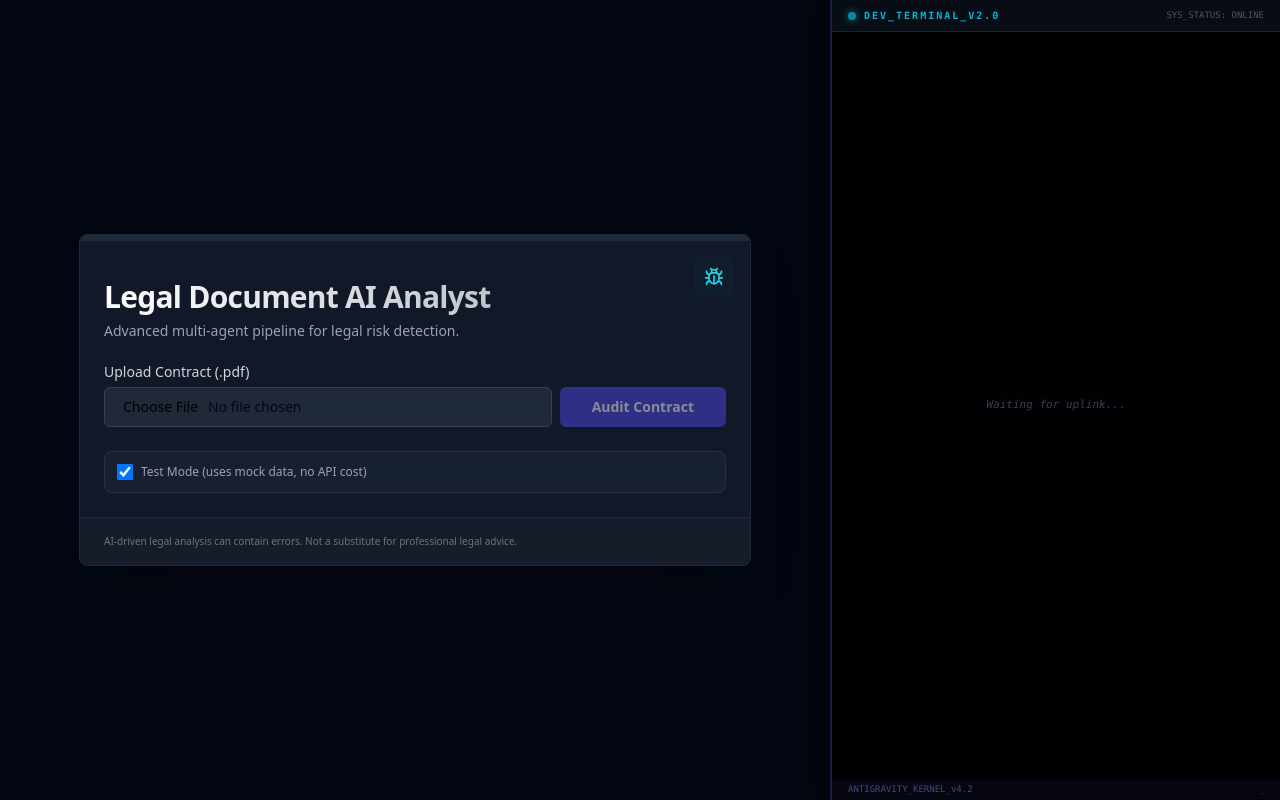
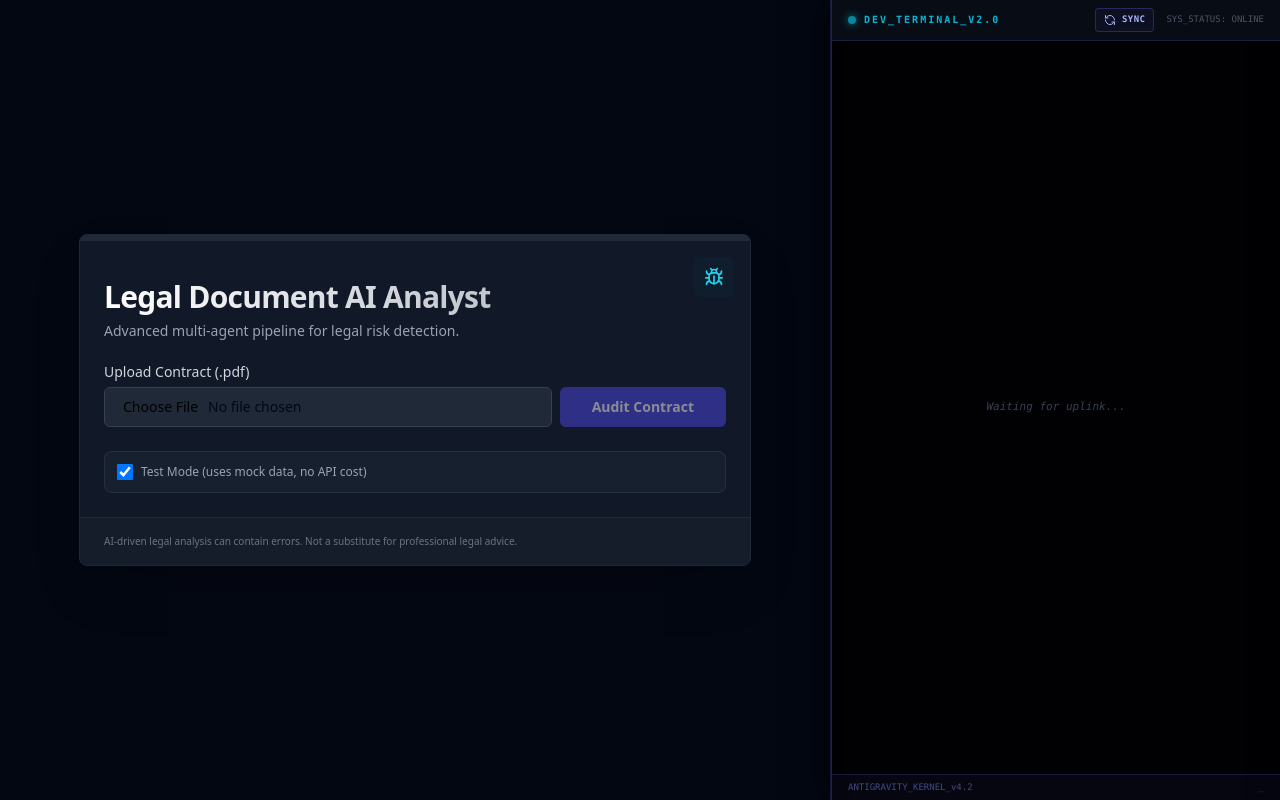
Before and after one commit to yc1838/Legal-Audit-Agent, a React (Vite) app in the folder frontend/: page / in a window 1280 px wide. Built offline with nearby package versions, Linux system fonts and the light colour scheme.

Commit message:
Implement UI-triggered Git sync with Gemini summarization

```diff
--- a/frontend/src/components/DevLogWindow.tsx
+++ b/frontend/src/components/DevLogWindow.tsx
@@ -1,5 +1,6 @@
-import { useEffect, useRef } from "react";
+import { useEffect, useRef, useState } from "react";
 import { cn } from "@/lib/utils";
+import { RefreshCcw, Check, AlertCircle } from "lucide-react";
 
 export interface LogEntry {
     timestamp: string;
@@ -13,6 +14,33 @@ interface DevLogWindowProps {
 
 export function DevLogWindow({ logs }: DevLogWindowProps) {
     const scrollRef = useRef<HTMLDivElement>(null);
+    const [isSyncing, setIsSyncing] = useState(false);
+    const [syncStatus, setSyncStatus] = useState<"idle" | "success" | "error">("idle");
+    const [syncMessage, setSyncMessage] = useState("");
+
+    const handleGitSync = async () => {
+        setIsSyncing(true);
+        setSyncStatus("idle");
+        try {
+            const response = await fetch("http://localhost:8000/api/git/sync", {
+                method: "POST",
+            });
+            const data = await response.json();
+            if (response.ok) {
+                setSyncStatus("success");
+                setSyncMessage(data.message);
+            } else {
+                throw new Error(data.detail || "Sync failed");
+            }
+        } catch (error) {
+            console.error("Git sync error:", error);
+            setSyncStatus("error");
+            setSyncMessage(error instanceof Error ? error.message : "Connection failed");
+        } finally {
+            setIsSyncing(false);
+            setTimeout(() => setSyncStatus("idle"), 5000);
+        }
+    };
 
     useEffect(() => {
         if (scrollRef.current) {
@@ -46,7 +74,33 @@ export function DevLogWindow({ logs }: DevLogWindowProps) {
                         Dev_Terminal_v2.0
                     </span>
                 </div>
-                <div className="text-[9px] text-gray-600">SYS_STATUS: ONLINE</div>
+                <div className="flex items-center space-x-3">
+                    <button
+                        onClick={handleGitSync}
+                        disabled={isSyncing}
+                        className={cn(
+                            "flex items-center space-x-1.5 px-2 py-1 rounded border transition-all active:scale-95 disabled:opacity-50 disabled:pointer-events-none",
+                            syncStatus === "success" ? "border-green-500/50 bg-green-500/10 text-green-400" :
+                                syncStatus === "error" ? "border-red-500/50 bg-red-500/10 text-red-400" :
+                                    "border-indigo-500/30 bg-indigo-500/5 hover:bg-indigo-500/20 text-indigo-300"
+                        )}
+                        title="Sync changes to GitHub"
+                    >
+                        {isSyncing ? (
+                            <RefreshCcw className="w-3 h-3 animate-spin" />
+                        ) : syncStatus === "success" ? (
+                            <Check className="w-3 h-3" />
+                        ) : syncStatus === "error" ? (
+                            <AlertCircle className="w-3 h-3" />
+                        ) : (
+                            <RefreshCcw className="w-3 h-3" />
+                        )}
+                        <span className="text-[9px] font-bold uppercase tracking-wider">
+                            {isSyncing ? "Syncing..." : syncStatus === "success" ? "Synced" : syncStatus === "error" ? "Failed" : "Sync"}
+                        </span>
+                    </button>
+                    <div className="text-[9px] text-gray-600">SYS_STATUS: ONLINE</div>
+                </div>
             </div>
 
             {/* Log Content */}
@@ -71,8 +125,18 @@ export function DevLogWindow({ logs }: DevLogWindowProps) {
             </div>
 
             {/* Footer / Input simulation */}
-            <div className="px-4 py-1 bg-indigo-500/5 text-[9px] text-indigo-400/50 flex justify-between">
-                <span>ANTIGRAVITY_KERNEL_v4.2</span>
+            <div className="px-4 py-1.5 bg-indigo-500/5 border-t border-indigo-500/20 text-[9px] flex justify-between items-center text-indigo-400/50">
+                <div className="flex items-center space-x-2">
+                    <span>ANTIGRAVITY_KERNEL_v4.2</span>
+                    {syncMessage && (
+                        <span className={cn(
+                            "ml-2 px-1 rounded animate-in fade-in slide-in-from-left-2",
+                            syncStatus === "success" ? "text-green-500/70" : "text-red-500/70"
+                        )}>
+                            {">"} {syncMessage}
+                        </span>
+                    )}
+                </div>
                 <span className="animate-pulse">_</span>
             </div>
 
```
Also changed, not shown: 1 other file (tests, documents, lock files or other folders).
